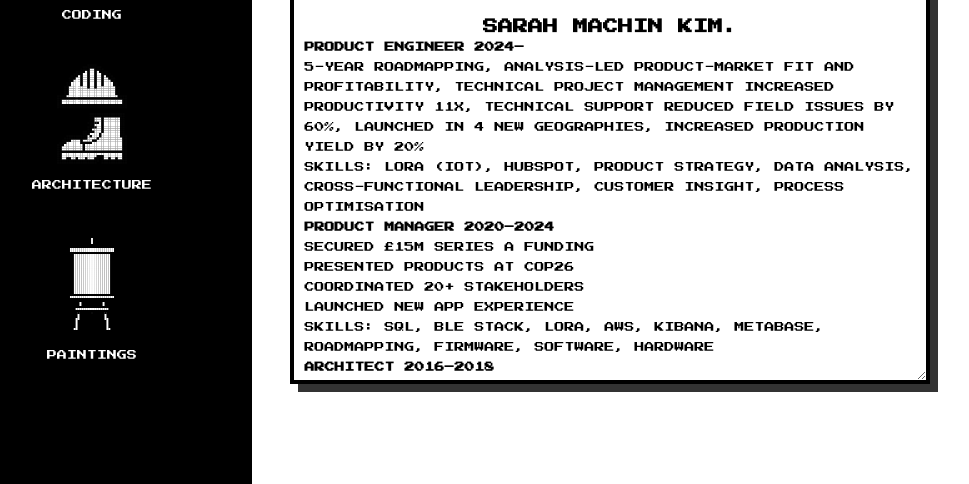
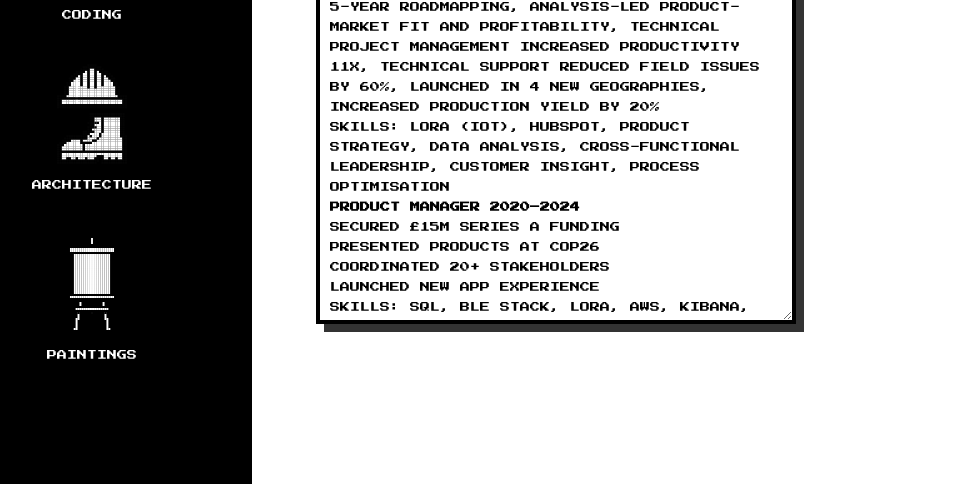
Before and after one commit to sarahmachinkim/side-quests, a plain HTML site: page smk-cv.html in a window 1280 px wide. Shown: the part 316-800 px from the top of the page, without its empty margins (68-1037 px from the left). Drawn offline with Linux system fonts and the light colour scheme.

Commit message:
Update smk-cv.html

```diff
--- a/smk-cv.html
+++ b/smk-cv.html
@@ -62,7 +62,7 @@
 
   <div id="sidebar-placeholder"></div>
 
-  <div class="window" style="width: 50%; height: 75%;">
+  <div class="window" style="top: 5%; left: 30%; width: 480px; height: 75%;">
     <div class="window-header">
       <span class="window-title">PERSONAL</span>
       <div class="close-btn">X</div>
```
